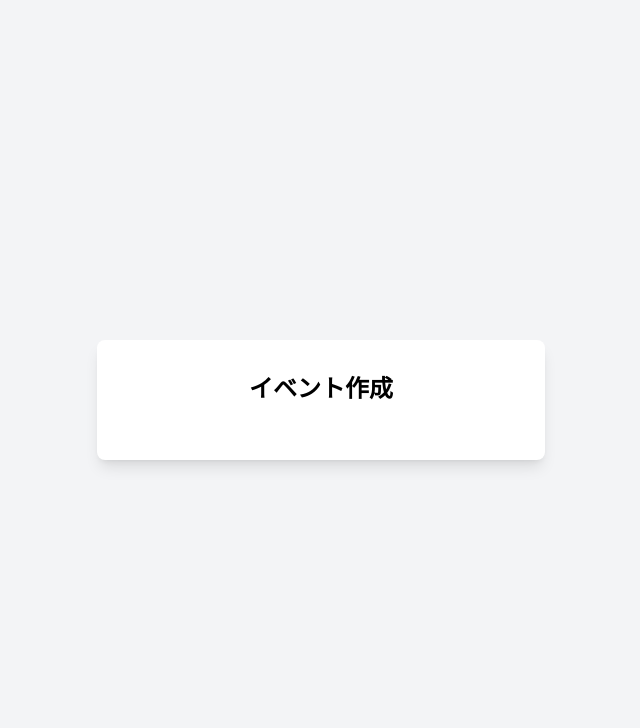
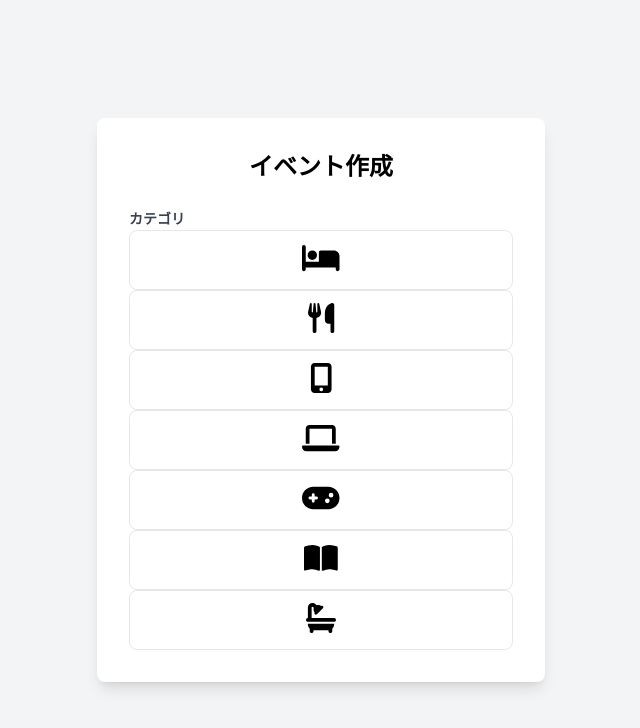
Before and after one commit to barsea/schedpoint, a Vue app in the folder frontend/: page /events/new in a window 1280 px wide. Shown: the top 728 px of the page, without its empty margins (319-959 px from the left). Built offline with nearby package versions, Linux system fonts and the light colour scheme.

Commit message:
CategorySelectorでFontAwesomeのアイコンを表示

```diff
--- a/frontend/src/components/CategorySelector.vue
+++ b/frontend/src/components/CategorySelector.vue
@@ -0,0 +1,28 @@
+<script setup>
+import { ref } from 'vue'
+// 仮のカテゴリデータ
+const categories = ref([
+  { name: '睡眠', icon: ['fas', 'bed'] },
+  { name: '食事', icon: ['fas', 'utensils'] },
+  { name: 'スマホ', icon: ['fas', 'mobile-alt'] },
+  { name: 'PC', icon: ['fas', 'laptop'] },
+  { name: 'ゲーム', icon: ['fas', 'gamepad'] },
+  { name: '勉強', icon: ['fas', 'book-open'] },
+  { name: 'お風呂', icon: ['fas', 'bath'] },
+])
+</script>
+
+<template>
+  <div>
+    <label class="text-gray-700 text-sm font-bold mb-2">カテゴリ</label>
+    <div>
+      <div
+        v-for="cat in categories"
+        :key="cat.name"
+        class="flex flex-col items-center p-3 border rounded-lg cursor-pointer"
+      >
+        <font-awesome-icon :icon="cat.icon" class="text-3xl mb-1" />
+      </div>
+    </div>
+  </div>
+</template>
--- a/frontend/src/views/EventFormView.vue
+++ b/frontend/src/views/EventFormView.vue
@@ -1,9 +1,12 @@
-<script setup></script>
+<script setup>
+import CategorySelector from '@/components/CategorySelector.vue'
+</script>
 
 <template>
   <div class="min-h-screen bg-gray-100 flex items-center justify-center p-4">
     <div class="bg-white p-8 rounded-lg shadow-lg w-full max-w-md">
       <h1 class="text-2xl font-bold text-center mb-6">イベント作成</h1>
+      <CategorySelector />
     </div>
   </div>
 </template>
```
